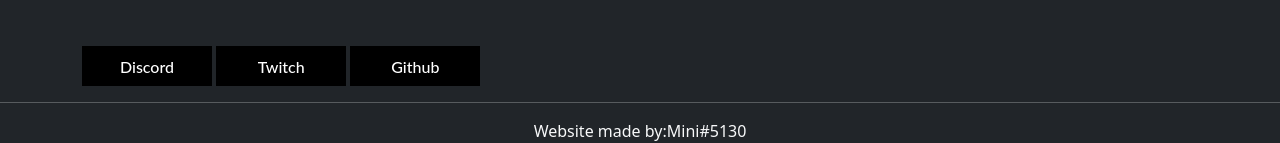
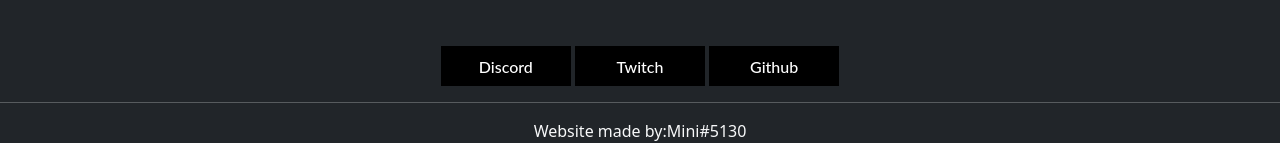
Before and after one commit to Mini51/mini51.github.io, a plain HTML site: page index.html in a window 1280 px wide. Shown: the part 2407-2550 px from the top of the page. Drawn offline with nearby package versions, Linux system fonts and the light colour scheme.

Commit message:
Update index.html

```diff
--- a/index.html
+++ b/index.html
@@ -55,7 +55,7 @@
   </div>
 </div>
   <div class="container mt-5 text-light">
-    <div class="text-light">
+    <div class="mycentered-text text-light">
       <button class="custom-btn btn-5">Discord</button>
       <button class="custom-btn btn-5">Twitch</button>
       <button class="custom-btn btn-5">Github</button>
```
